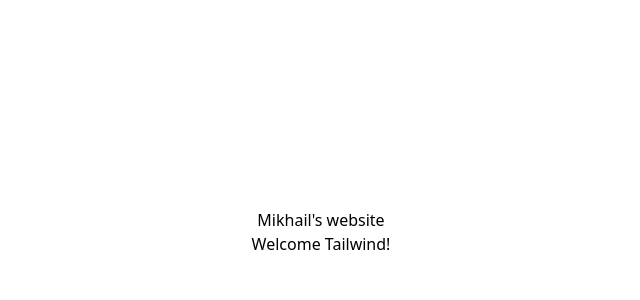
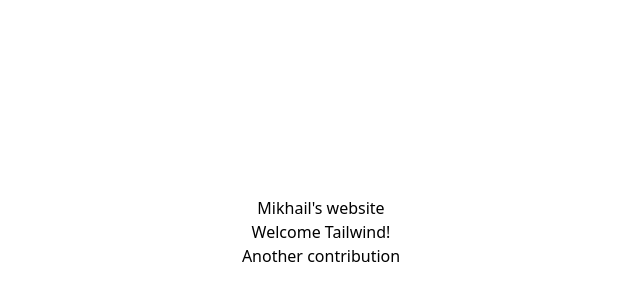
Before and after one commit to zultra0/www.mikhailmanco.me, a React (Vite) app: page / in a window 1280 px wide. Shown: the part 168-468 px from the top of the page, without its empty margins (319-959 px from the left). Built offline with nearby package versions, Linux system fonts and the light colour scheme.

Commit message:
Adding a contribution

```diff
--- a/src/App.tsx
+++ b/src/App.tsx
@@ -3,6 +3,7 @@
     <div className="h-screen w-screen flex justify-center items-center flex-col">
       <h1>Mikhail's website</h1>
       <h1>Welcome Tailwind!</h1>
+      <p>Another contribution</p>
     </div>
   )
 }
```
